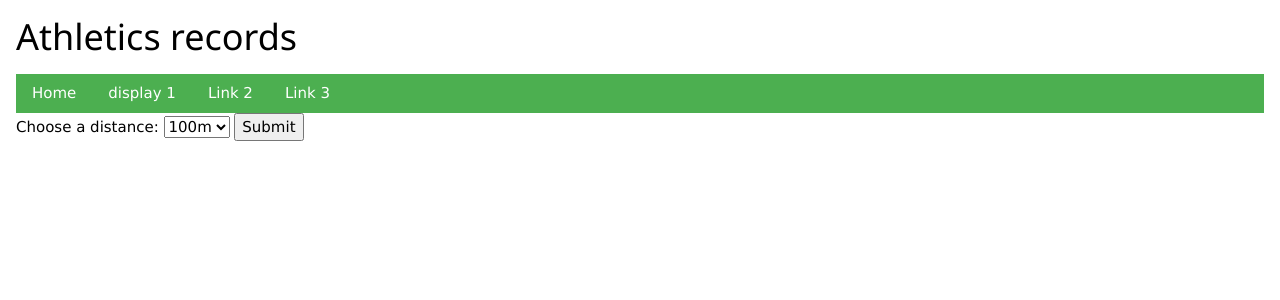
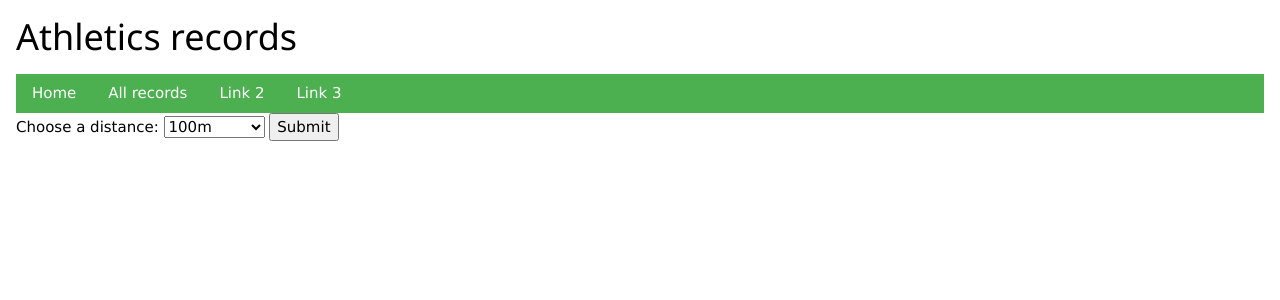
Before and after one commit to Na1yd/Athletic-records, a Flask app: page / in a window 1280 px wide. Shown: the top 300 px of the page. Run offline with Flask 3, Linux system fonts and the light colour scheme; data comes from the database, SQL or seed files in the repository.

Commit message:
I added label post method to get any route from a selected veriable. This saves me a lot of app routes

```diff
--- a/app.py
+++ b/app.py
@@ -1,16 +1,51 @@
-from flask import Flask, render_template
+from flask import Flask, render_template, request, g
 import sqlite3
 
 app = Flask(__name__)
 
+DATABASE = "athletics.db"
+
+
+def get_db():
+    db = getattr(g, '_database', None)
+    if db is None:
+        db = g._database = sqlite3.connect(DATABASE)
+    return db
+
+
+@app.teardown_appcontext
+def close_connection(exception):
+    db = getattr(g, '_database', None)
+    if db is not None:
+        db.close()
+
+
+def query_db(query, args=(), one=False):
+    cur = get_db().execute(query, args)
+    rv = cur.fetchall()
+    cur.close()
+    return (rv[0] if rv else None) if one else rv
+
 
 @app.route("/")
 def home():
-    return render_template("home.html")
+    conn = sqlite3.connect("athletics.db")
+    cur = conn.cursor()
+    cur.execute("""
+                SELECT records.id, records.year, event.name, age_group.name,
+                person.name, records.bhs_record
+                FROM records
+                INNER JOIN event ON records.event_id = event.id
+                INNER JOIN age_group ON records.age_group_id = age_group.id
+                INNER JOIN person ON records.person_id = person.id
+                """)
+    events = query_db("SELECT * FROM event;")
+    conn.close()
+    return render_template("home.html", events=events)
 
 
 @app.route("/records")
-def all_characters():
+def records_table():
     conn = sqlite3.connect("athletics.db")
     cur = conn.cursor()
     cur.execute("""
@@ -22,6 +57,43 @@ def all_characters():
                 INNER JOIN person ON records.person_id = person.id
                 """)
     record = cur.fetchall()
+    return render_template('records.html', record=record)
+
+
+#@app.route('/submit', methods=['POST'])
+#def submit():
+    # 'car_brand' matches the name attribute in HTML
+    #selected_value = request.form.get('events')
+    #conn = sqlite3.connect("athletics.db")
+    #cur = conn.cursor()
+    #cur.execute("""
+                #SELECT records.id, records.year, age_group.name,
+                #person.name, records.bhs_record
+                #FROM records
+                #INNER JOIN event ON records.event_id = event.id
+                #INNER JOIN age_group ON records.age_group_id = age_group.id
+                #INNER JOIN person ON records.person_id = person.id
+                #""")
+   #record = cur.fetchall()
+    #return render_template('records.html', {selected_value})
+
+
+@app.route('/submit', methods=['POST'])
+def submit():
+    selected_value = request.form.get('events')
+    conn = sqlite3.connect("athletics.db")
+    cur = conn.cursor()
+    cur.execute("""
+                SELECT records.id, records.year, event.name, age_group.name,
+                person.name, records.bhs_record
+                FROM records
+                INNER JOIN event ON records.event_id = event.id
+                INNER JOIN age_group ON records.age_group_id = age_group.id
+                INNER JOIN person ON records.person_id = person.id
+                WHERE records.event_id = ?
+                ORDER BY records.year DESC
+                """, (selected_value,))
+    record = cur.fetchall()
     conn.close()
     return render_template('records.html', record=record)
 
--- a/templates/home.html
+++ b/templates/home.html
@@ -1,11 +1,12 @@
 {% extends "layout.html" %}
 {% block content %}
-<label for="event">Choose a distance:</label>
-<select id="event" name="events">
-  <option value="100m">100m</option>
-  <option value="200m">200m</option>
-  <option value="400m">400m</option>
-  <option value="800m">800m</option>
-</select>
-  <input type="submit">
+<form action="/submit" method="POST">
+  <label for="event">Choose a distance:</label>
+  <select id="event" name="events">
+    {% for event in events %}
+    <option value='{{ event[0] }}'>{{ event[1] }}</option>
+    {% endfor %}
+  </select>
+  <button type="submit">Submit</button>
+</form>
 {% endblock %}
--- a/templates/layout.html
+++ b/templates/layout.html
@@ -14,7 +14,7 @@
         </div>
         <div class="w3-bar w3-green">
             <a href="/" class="w3-bar-item w3-button">Home</a>
-            <a href="display" class="w3-bar-item w3-button">display 1</a>
+            <a href="records" class="w3-bar-item w3-button">All records</a>
             <a href="#" class="w3-bar-item w3-button">Link 2</a>
             <a href="#" class="w3-bar-item w3-button">Link 3</a>
         </div>
```
Also changed, not shown: 1 other file.
